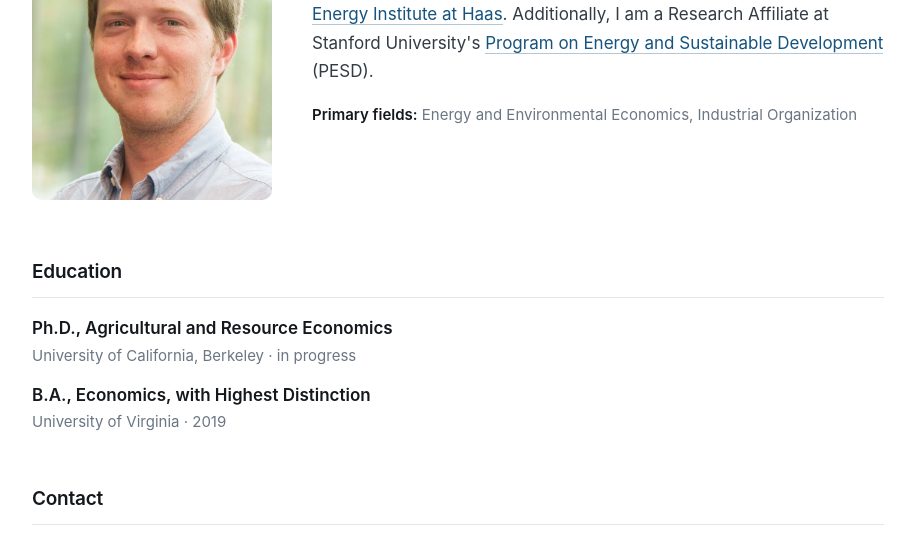
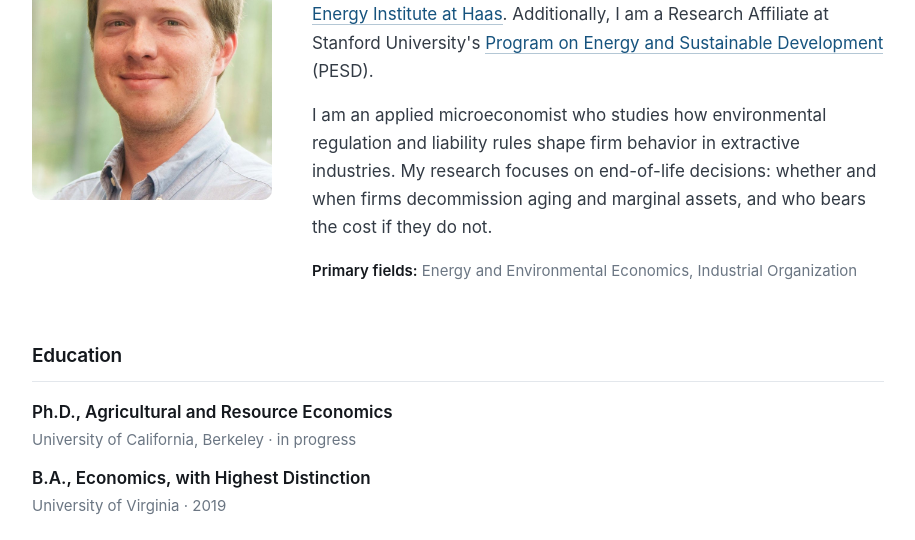
Before and after one commit to Ianhhardman/ianhardman.github.io, a plain HTML site: page index.html in a window 1280 px wide. Shown: the part 225-765 px from the top of the page, without its empty margins (182-1097 px from the left). Drawn offline with Linux system fonts and the light colour scheme.

Commit message:
Research interests

```diff
--- a/index.html
+++ b/index.html
@@ -72,6 +72,12 @@
           <a href="https://pesd.fsi.stanford.edu/">Program on Energy and Sustainable
           Development</a> (PESD).
         </p>
+        <p>
+          I am an applied microeconomist who studies how environmental regulation and liability
+          rules shape firm behavior in extractive industries. My research focuses on end-of-life
+          decisions: whether and when firms decommission aging and marginal assets, and who bears
+          the cost if they do not.
+        </p>
         <p class="fields"><strong>Primary fields:</strong> Energy and Environmental Economics,
           Industrial Organization</p>
       </div>
```
